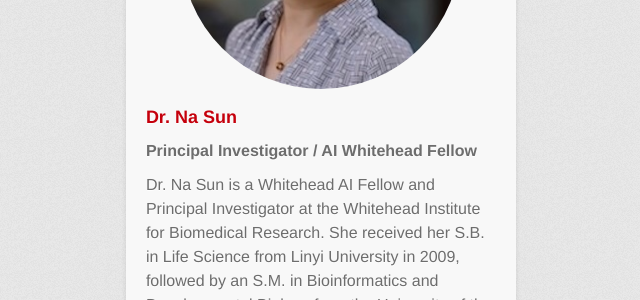
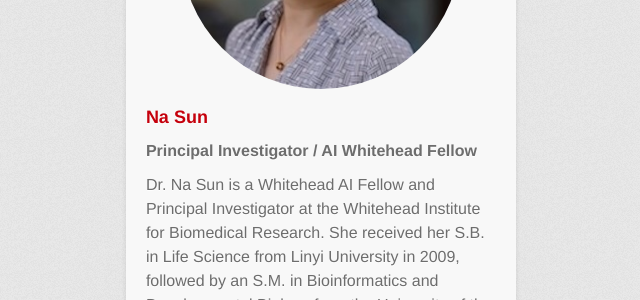
Before and after one commit to whitehead/SunLab, a Jekyll site: the page built from docs/team.md, in a window 1280 px wide and 900 px high, scrolled down 482 px. Shown: the part 153-453 px from the top of the window, without its empty margins (93-733 px from the left). Built offline with Jekyll 4.4.1, drawn with Linux system fonts in a browser that asks for light colours; some web fonts are replaced.

```diff
--- a/docs/team.md
+++ b/docs/team.md
@@ -9,7 +9,7 @@ Meet the talented researchers and staff members who make our work possible.
 <div class="team-container">
   <div class="team-member">
     <img src="{{ site.baseurl }}/assets/images/photo_naSun.jpg" alt="Dr. Na Sun">
-    <h3>Dr. Na Sun</h3>
+    <h3>Na Sun</h3>
     <p class="position">Principal Investigator / AI Whitehead Fellow</p>
     <p>Dr. Na Sun is a Whitehead AI Fellow and Principal Investigator at the Whitehead Institute for Biomedical Research. She received her S.B. in Life Science from Linyi University in 2009, followed by an S.M. in Bioinformatics and Developmental Biology from the University of the Chinese Academy of Sciences in 2013. In 2017, Dr. Sun moved to Cambridge and worked at the Ragon Institute of MGH, MIT, and Harvard as a Bioinformatics Specialist. She began her graduate studies in computational biology at MIT in 2020, earning her Ph.D. in Computer Science in 2024.</p>
     <p><strong>Email:</strong> nasun@wi.mit.edu</p>
```
